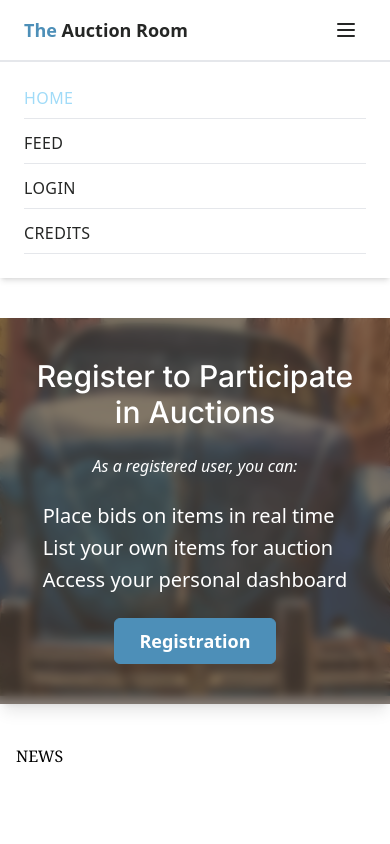
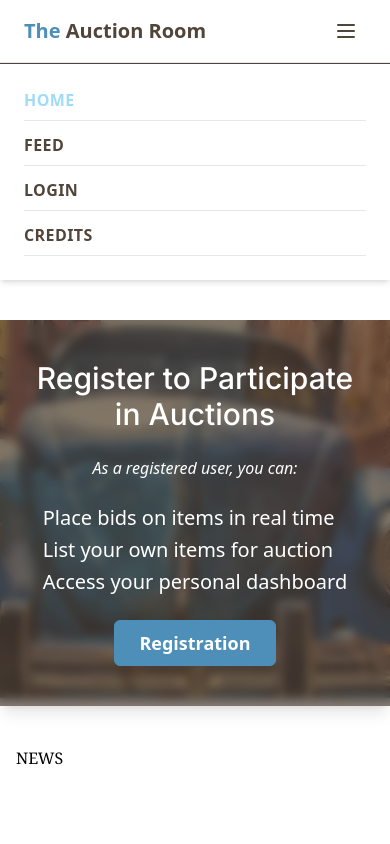
Before and after one commit to T0nj3/auction-room, a website with bundled scripts: page index.html in a window 390 px wide. Both pictures are taken after a click on the button 346 px from the left and 30 px from the top of the page. Shown: the top 844 px of the page. Built offline with nearby package versions, Linux system fonts and the light colour scheme; no server answers.

Commit message:
styling for font header index page done

```diff
--- a/index.html
+++ b/index.html
@@ -11,16 +11,16 @@
     <script type="module" src="../js/listings.js"></script>
 </head>
 <body>
-  <header class="relative w-full border-b px-6 py-4 grid grid-cols-3 items-center">
+  <header class="relative w-full border-b border-[#514439]/40 px-6 py-4 grid grid-cols-3 items-center font-inter text-[15px] font-semibold text-brown">
     <!-- Venstre -->
     <div class="hidden md:flex space-x-6 justify-start">
-      <a href="./index.html" class="hover:underline">Home</a>
-      <a href="./listings/feed.html" class="hover:underline">Feed</a>
+      <a href="./index.html" class="hover:underline">HOME</a>
+      <a href="./listings/feed.html" class="hover:underline">FEED</a>
     </div>
 
     <!-- Midten -->
-    <h1 class="text-lg sm:text-xl md:text-lg font-inter font-black text-center whitespace-nowrap">
-      <span class="text-button-prime">The</span> <span class="text-black">Auction Room</span>
+    <h1 class="text-[20px] text-center whitespace-nowrap">
+      <span class="text-button-prime">The</span> <span class="text-brown">Auction Room</span>
     </h1>
 
     <!-- Høyre -->
@@ -29,7 +29,7 @@
         <!-- Fylles med JS -->
       </nav>
       <button id="hamburger-btn" class="md:hidden absolute right-6 top-1/2 -translate-y-1/2 rounded-md p-2">
-        <svg class="w-6 h-6 text-black" fill="none" stroke="currentColor" stroke-width="2"
+        <svg class="w-6 h-6 text-brown" fill="none" stroke="currentColor" stroke-width="2"
           viewBox="0 0 24 24">
           <path stroke-linecap="round" stroke-linejoin="round"
             d="M4 6h16M4 12h16M4 18h16" />
@@ -38,9 +38,10 @@
     </div>
   </header>
 
-  <nav id="mobile-menu" class="md:hidden hidden flex flex-col gap-3 bg-white px-6 py-6 border-t shadow-md text-base font-medium tracking-wide uppercase text-black animate-fade-in">
-    <a href="./index.html" class="hover:text-button-prime border-b pb-2">Home</a>
-    <a href="./listings/feed.html" class="hover:text-button-prime border-b pb-2">Feed</a>
+  <nav id="mobile-menu"
+    class="md:hidden hidden flex flex-col gap-3 bg-white px-6 py-6 border-t border-brown shadow-md text-[15px] font-black tracking-wide uppercase text-brown font-inter animate-fade-in">
+    <a href="./index.html" class="hover:text-button-prime border-b pb-2">HOME</a>
+    <a href="./listings/feed.html" class="hover:text-button-prime border-b pb-2">FEED</a>
     <div id="mobile-user-links" class="flex flex-col gap-3">
       <!-- Fylles med JS -->
     </div>
--- a/js/hamburger.js
+++ b/js/hamburger.js
@@ -36,26 +36,26 @@ async function renderUserUI() {
       const { credits } = await fetchCredits(username);
 
       userLinks.innerHTML = `
-        <a href="../profile/index.html" class="font-semibold hover:underline">${username}</a>
-        <span>${credits} kr</span>
-        <button id="logout-btn" class="text-red-600 hover:underline">Log out</button>
+      <span>${credits} kr</span>
+      <a href="../profile/index.html" class="font-semibold hover:underline">${username}</a>
+      <button id="logout-btn" class="text-red-600 hover:underline">Sign Out</button>
       `;
 
       mobileUserLinks.innerHTML = `
-        <a href="../profile/index.html" class="font-semibold border-b pb-2">${username}</a>
-        <span class="border-b pb-2">${credits} kr</span>
-        <button id="mobile-logout-btn" class="text-red-600 border-b pb-2">Log out</button>
+      <span class="border-b pb-2 uppercase">${credits} kr</span>
+      <button id="mobile-logout-btn" class="text-red-600 border-b pb-2">Sign Out</button>
+      <a href="../profile/index.html" class="font-semibold font-inter text-[15px] border-b pb-2">${username}</a>
       `;
 
       document.getElementById("logout-btn").addEventListener("click", handleLogout);
       document.getElementById("mobile-logout-btn").addEventListener("click", handleLogout);
     } catch (error) {
-      console.error("Feil ved henting av credits:", error);
+      console.error("Error fetching credits:", error);
     }
   } else {
     userLinks.innerHTML = `
-      <a href="../auth/login.html" class="hover:underline">Login</a>
-      <a href="../profile/index.html" class="hover:underline">Credits</a>
+      <a href="../auth/login.html" class="hover:underline">LOGIN</a>
+      <a href="../profile/index.html" class="hover:underline">CREDITS</a>
     `;
 
     mobileUserLinks.innerHTML = `
```
